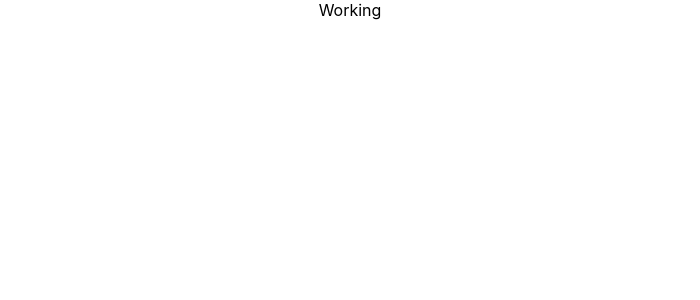
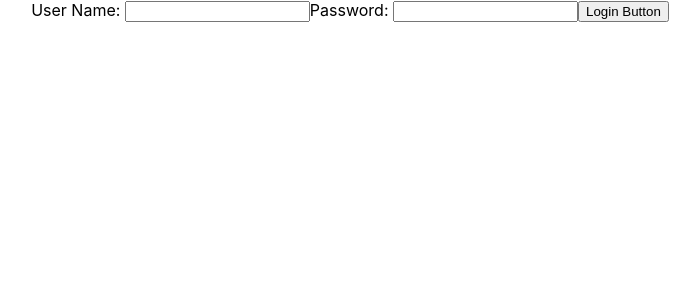
Before and after one commit to unbeatablesites/ReactJavaApp, a React (Create React App) app in the folder todo-app/: page / in a window 1280 px wide. Shown: the top 300 px of the page, without its empty margins (290-990 px from the left). Built offline with nearby package versions, Linux system fonts and the light colour scheme.

Commit message:
Small update

```diff
--- a/todo-app/src/components/todo/TodoApp.jsx
+++ b/todo-app/src/components/todo/TodoApp.jsx
@@ -2,7 +2,11 @@ import React, { Component } from 'react';
 
 class TodoApp extends Component {
   render() {
-    return <div className='TodoApp'>Working</div>;
+    return (
+      <div className='TodoApp'>
+        <LoginComponent />
+      </div>
+    );
   }
 }
 
```
